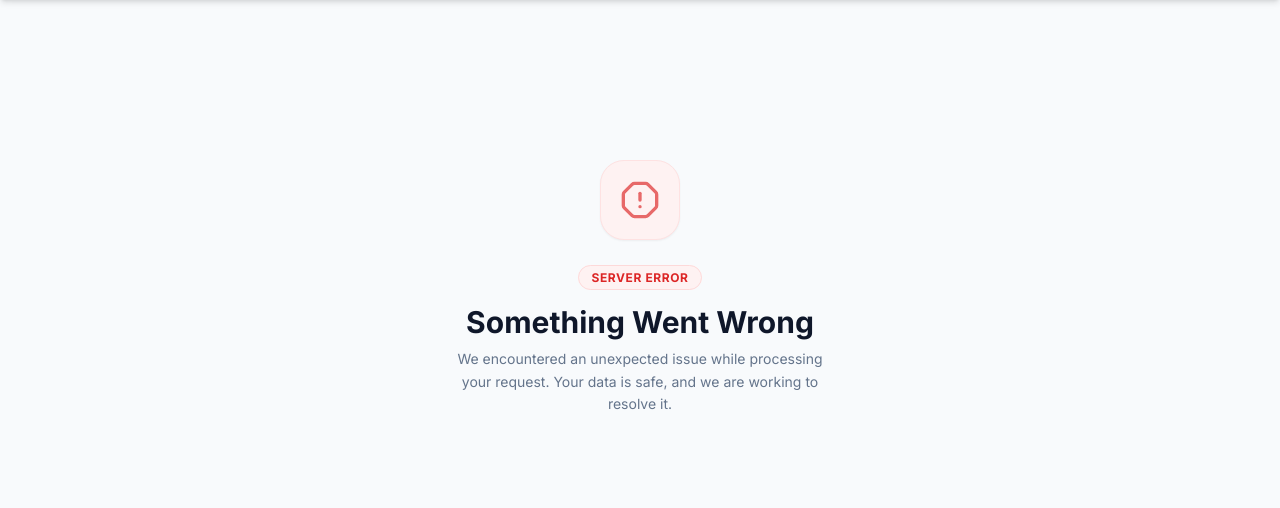
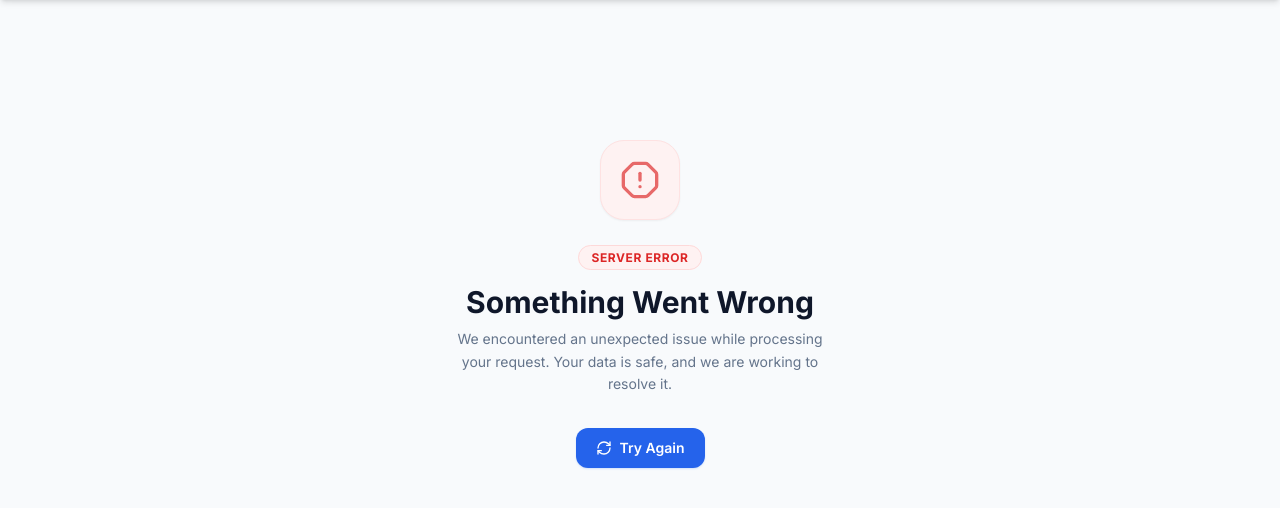
Before and after one commit to Yashendra-org/Ai_Powered_Task_Manager, a Django app: template templates/500.html in a window 1280 px wide. Shown: the top 508 px of the page. Run offline with Django 5.2, Linux system fonts and the light colour scheme; the template is opened without the code that fills it, so the values that code supplies are empty; some libraries are stand-ins or nearby versions.

Commit message:
feat(templates): add actionable retry CTA button with reload trigger

```diff
--- a/templates/500.html
+++ b/templates/500.html
@@ -14,6 +14,14 @@
         <p class="text-sm text-slate-500 mb-8 leading-relaxed max-w-sm mx-auto">
             We encountered an unexpected issue while processing your request. Your data is safe, and we are working to resolve it.
         </p>
+
+        <!-- Actionable Retry & Safe Navigation CTAs -->
+        <div class="flex flex-col sm:flex-row items-center justify-center gap-3">
+            <button onclick="window.location.reload()" type="button" class="w-full sm:w-auto inline-flex items-center justify-center px-5 py-2.5 rounded-xl bg-blue-600 hover:bg-blue-700 text-white text-sm font-semibold shadow-sm shadow-blue-500/20 active:scale-95 transition-all">
+                <i data-lucide="refresh-cw" class="w-4 h-4 mr-2"></i>
+                Try Again
+            </button>
+        </div>
     </div>
 </div>
 {% endblock %}
```
